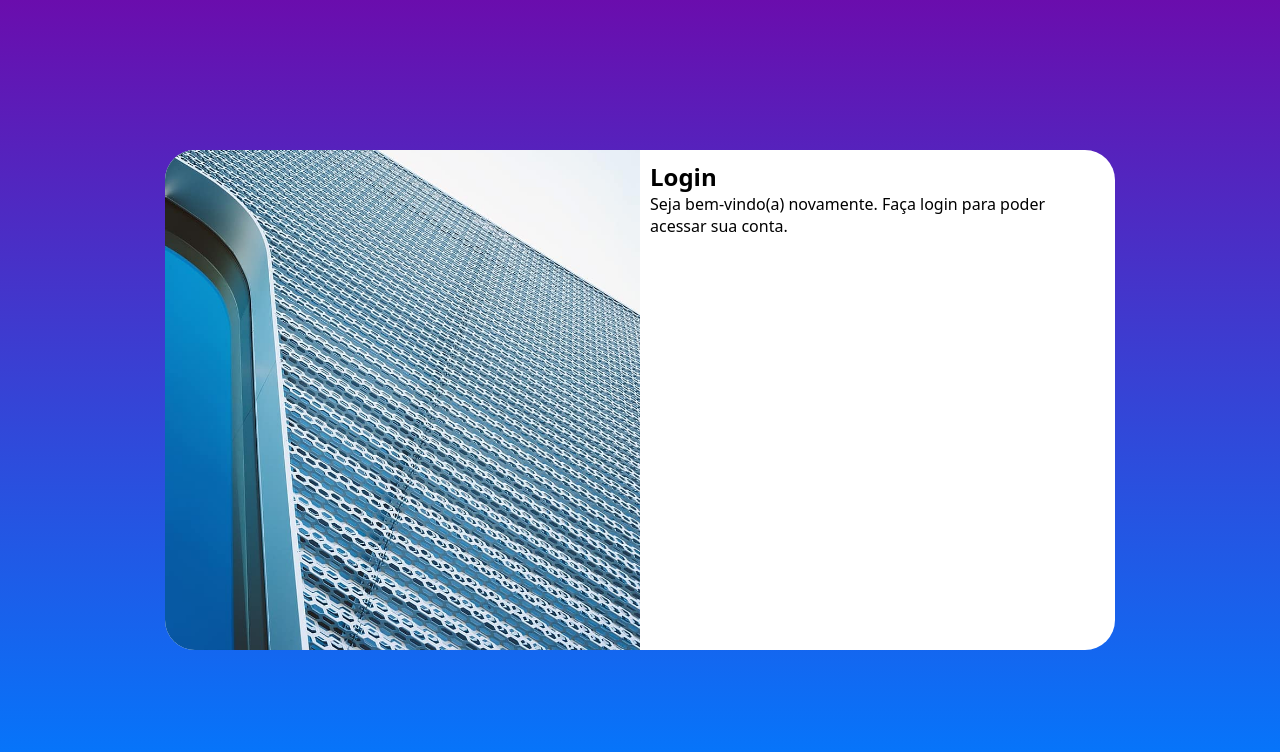
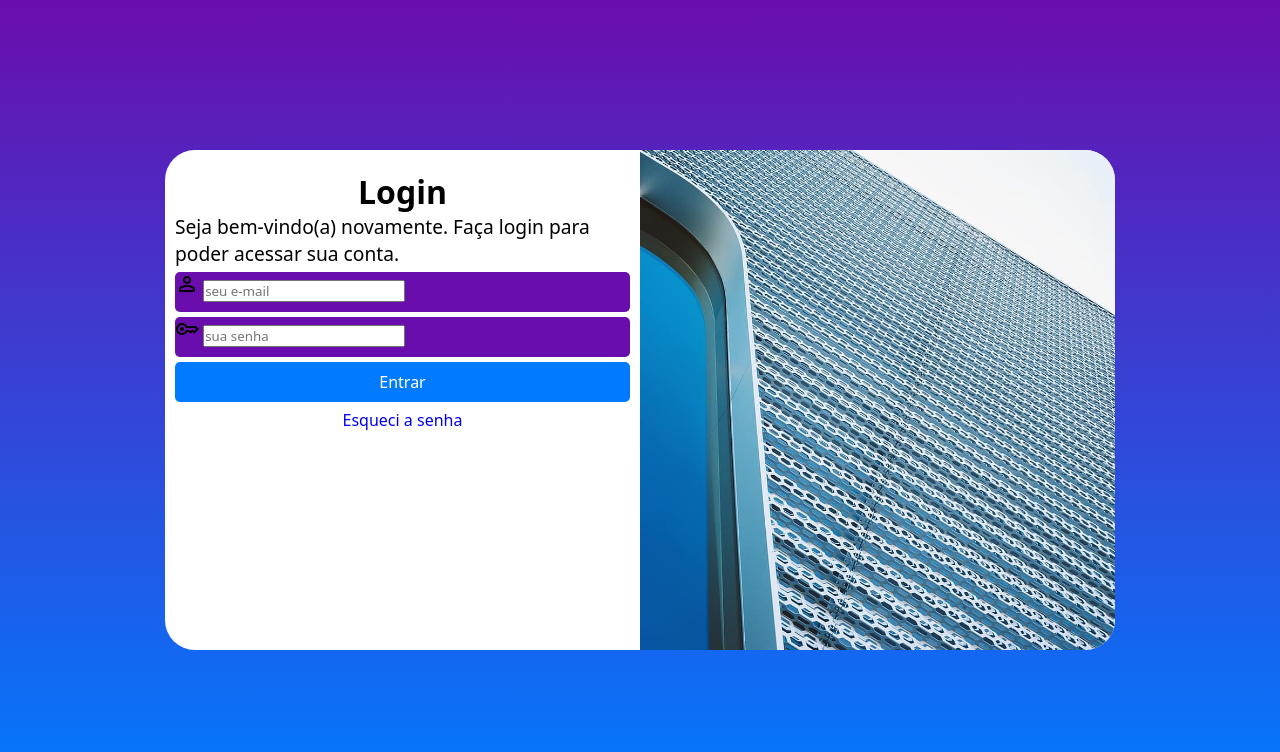
Before and after one commit to devjoao-xoli/projeto-login, a plain HTML site: page index.html in a window 1280 px wide. Drawn offline with nearby package versions, Linux system fonts and the light colour scheme.

Commit message:
quase finalizado😎

```diff
--- a/estilos/media-queries.css
+++ b/estilos/media-queries.css
@@ -26,12 +26,18 @@
         width: 950px;
     }
     section#login > div#imagem {
-        float: left;
+        float: right;
         width: 50%;
         height: 100%;
     }
     section#login > div#formulario {
-        float: right;
+        float: left;
         width: 50%;
     }
+    div#formulario > h1{
+        font-size: 2em;
+    }
+    div#formulario > p {
+        font-size: 1.2em;
+    }
 }
--- a/estilos/style.css
+++ b/estilos/style.css
@@ -47,3 +47,44 @@ section > div#formulario {
     display: block;
     padding: 10px;
 }
+div#formulario > h1{
+    text-align: center;
+    margin-top: 10px;
+}
+div#formulario > p {
+    font-size: 0.8em;
+}
+form > div.campo {
+    background-color: #6a0dad;
+    height: 40px;
+    border-radius: 5px;
+    margin: 5px 0px;
+    display: block;
+    width: 100%;
+}
+div.campo > label {
+    display: none;
+}
+form > input[type=submit] {
+    display: block;
+    width: 100%;
+    height: 40px;
+    background-color: #007bff;
+    color: white;
+    border-radius: 5px;
+    border: none;
+    cursor: pointer;
+    font-size: 1em;
+}
+form > input[type=submit]:hover {
+    background-color: #0053ac;
+}
+form > a.botao {
+    margin-top: 7px;
+    display: block;
+    text-align: center;
+    text-decoration: none;
+}
+form > a.botao:hover {
+    text-decoration: underline;
+}
--- a/index.html
+++ b/index.html
@@ -4,6 +4,8 @@
     <meta charset="UTF-8">
     <meta name="viewport" content="width=device-width, initial-scale=1.0">
     <title>Login</title>
+    <link rel="stylesheet" href="https://fonts.googleapis.com/css2?family=Material+Symbols+Outlined:opsz,wght,FILL,GRAD@20..48,100..700,0..1,-50..200" />
+    <link rel="stylesheet" href="https://fonts.googleapis.com/css2?family=Material+Symbols+Outlined:opsz,wght,FILL,GRAD@20..48,100..700,0..1,-50..200" />
     <link rel="stylesheet" href="estilos/style.css">
     <link rel="stylesheet" href="estilos/media-queries.css" media="screen">
 </head>
@@ -17,7 +19,18 @@
                 <h1>Login</h1>
                 <p>Seja bem-vindo(a) novamente. Faça login para poder acessar sua conta.</p>
                 <form action="login.php" method="post">
-
+                    <div class="campo">
+                        <span class="material-symbols-outlined">person</span>
+                        <input type="email" name="email" id="iemail" placeholder="seu e-mail" autocomplete="email" required >
+                        <label for="iemail">Email</label>
+                    </div>
+                    <div class="campo">
+                        <span class="material-symbols-outlined">key</span>
+                        <input type="password" name="senha" id="isenha" placeholder="sua senha" required minlength="8">
+                        <label for="isenha">Senha</label>
+                    </div>
+                    <input type="submit" value="Entrar">
+                    <a href="esqueci.html" class="botao">Esqueci a senha</a>
                 </form>
             </div>
         </section>
```
